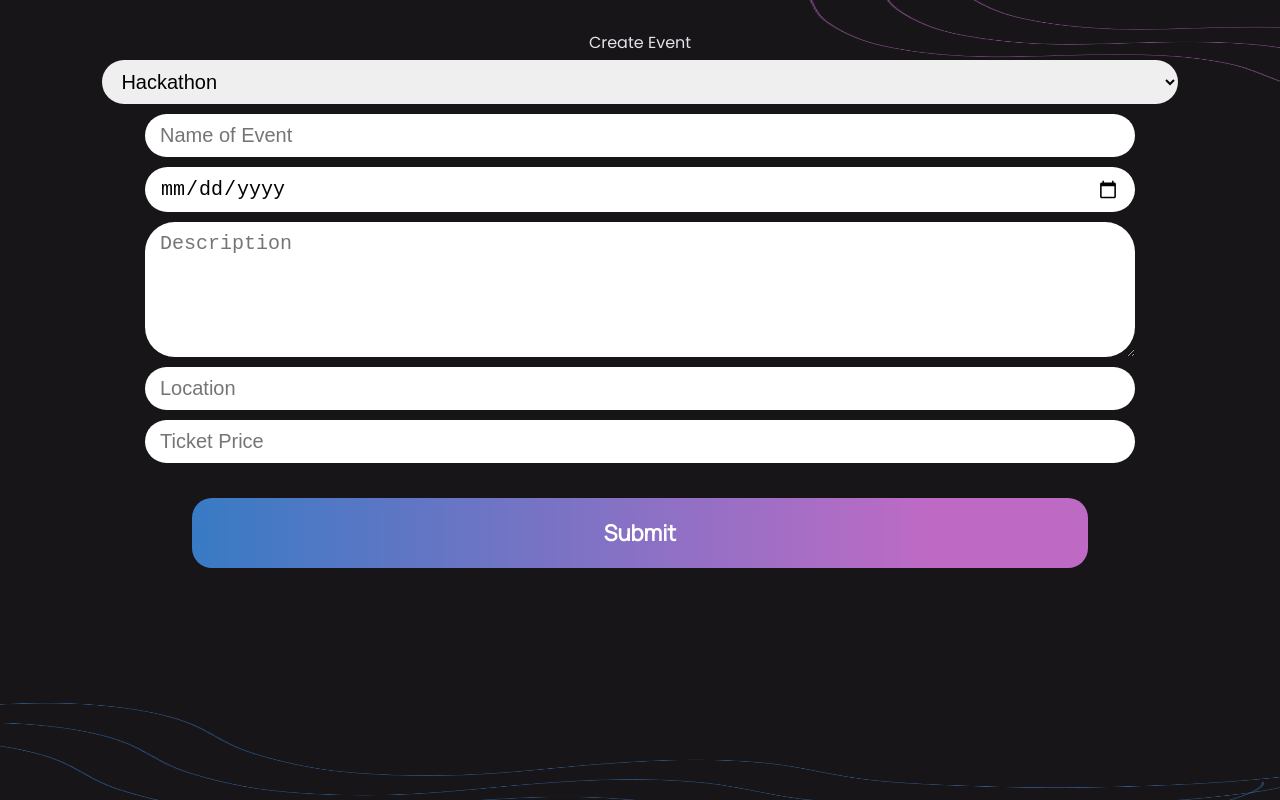
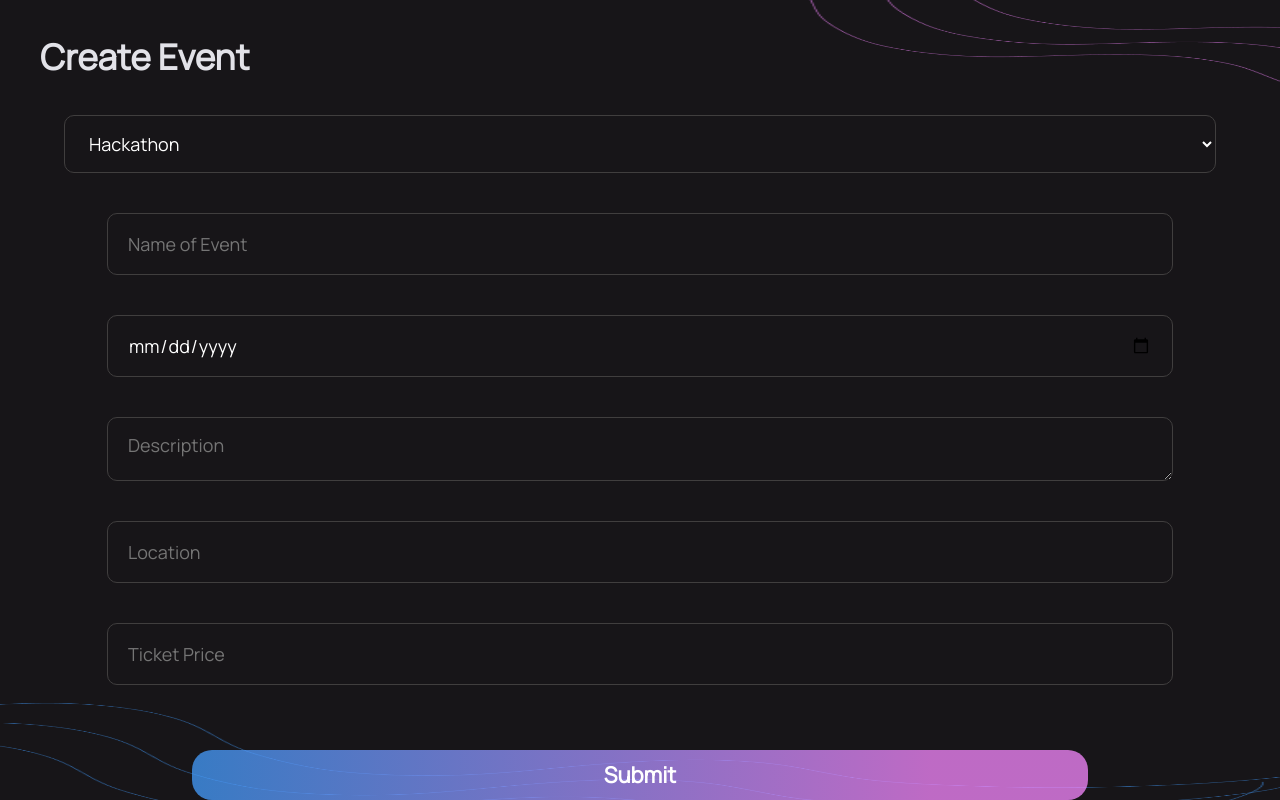
Before and after one commit to KyleBird02/39_Nope.js_Hackover3.0, a React (Create React App) app in the folder frontend/: page /create in a window 1280 px wide. Built offline with nearby package versions, Linux system fonts and the light colour scheme.

Commit message:
Tweaked UI

```diff
--- a/frontend/src/App.css
+++ b/frontend/src/App.css
@@ -516,3 +516,25 @@
   color: red;
   border: 3px solid red;
 }
+
+.verify-button{
+  width: 50vw;
+  height: 8vh;
+  text-align: center;
+  font-size: 30px;
+  font-family: 'Manrope';
+  margin-top: 10px;
+}
+
+.create{
+  min-width: 80vw;
+  min-height: 30px;
+}
+
+option{
+  background-color: #292929;
+}
+
+.drop{
+  width: 90vw;
+}
--- a/frontend/src/components/CreateEvent.js
+++ b/frontend/src/components/CreateEvent.js
@@ -41,21 +41,21 @@ export default function CreateEvent() {
 
   return (
     <div className='screen'>
-    <div className='self-center'>Create Event</div>
-    <select className='event-input select' onChange={(e)=>setEvent({...event,type : e.target.value})}>
+    <div className='signup-text'>Create Event</div>
+    <select className='signup-input drop' onChange={(e)=>setEvent({...event,type : e.target.value})}>
         <option value="hackathon">Hackathon</option>
         <option value="concert">Concert</option>
         <option value="standup">Comedy</option>
         <option value="other">Other</option>
     </select>
-    <input type='text' className='event-input' placeholder='Name of Event' value={event.eventname}
+    <input type='text' className='signup-input create' placeholder='Name of Event' value={event.eventname}
     onChange={(e)=>setEvent({...event,eventname : e.target.value})}></input>
-    <input type='Date' className='event-input' ></input>
-    <textarea className='event-input' rows={5} placeholder='Description'
+    <input type='Date' className='signup-input create' ></input>
+    <textarea className='signup-input create' rows={5} placeholder='Description'
     onChange={(e)=>setEvent({...event,description : e.target.value})}></textarea>
-    <input type='text' className='event-input' placeholder='Location' value={event.location}
+    <input type='text' className='signup-input create' placeholder='Location' value={event.location}
     onChange={(e)=>setEvent({...event,location : e.target.value})}></input>
-    <input type='Number' className='event-input' placeholder='Ticket Price' value={event.paymentAmount}
+    <input type='Number' className='signup-input create' placeholder='Ticket Price' value={event.paymentAmount}
     onChange={(e)=>setEvent({...event, paymentAmount : e.target.value})}></input>
     <button className='button' onClick={submit}>Submit</button>
     </div>
--- a/frontend/src/components/OrgDashboard.js
+++ b/frontend/src/components/OrgDashboard.js
@@ -10,7 +10,7 @@ export default function OrgDashboard() {
     <div className='self-center decorate'>
         {user.role} : {user.email}
     </div>
-    <div className='self-center create-event-text' onClick={()=>navigate('/create')}>Create Event</div>
+    <div className='self-center button signup-button verify-button' onClick={()=>navigate('/create')}>Create Event</div>
     </div>
   )
 }
--- a/frontend/src/components/Verify.js
+++ b/frontend/src/components/Verify.js
@@ -9,9 +9,9 @@ export default function Verify() {
       };
   return (
     <div className='screen'>
-    <div className='self-center'>ID Verification</div>
-    <input type='text' placeholder='Document Type' className='event-input'/>
-    <label htmlFor='file-upload' className='self-center outline round'>Upload</label>
+    <div className='signup-text verify-header'>ID Verification</div>
+    <input type='text' placeholder='Document Type' className='signup-input'/>
+    <label htmlFor='file-upload' className='button signup-button verify-button'>Upload</label>
     <input id='file-upload' type="file" style={{"display" : "none"}} onChange={onFileChange}/>
     {link && <a className='self-center' href={link} target='_blank'>Document Uploaded</a>}
     </div>
```
